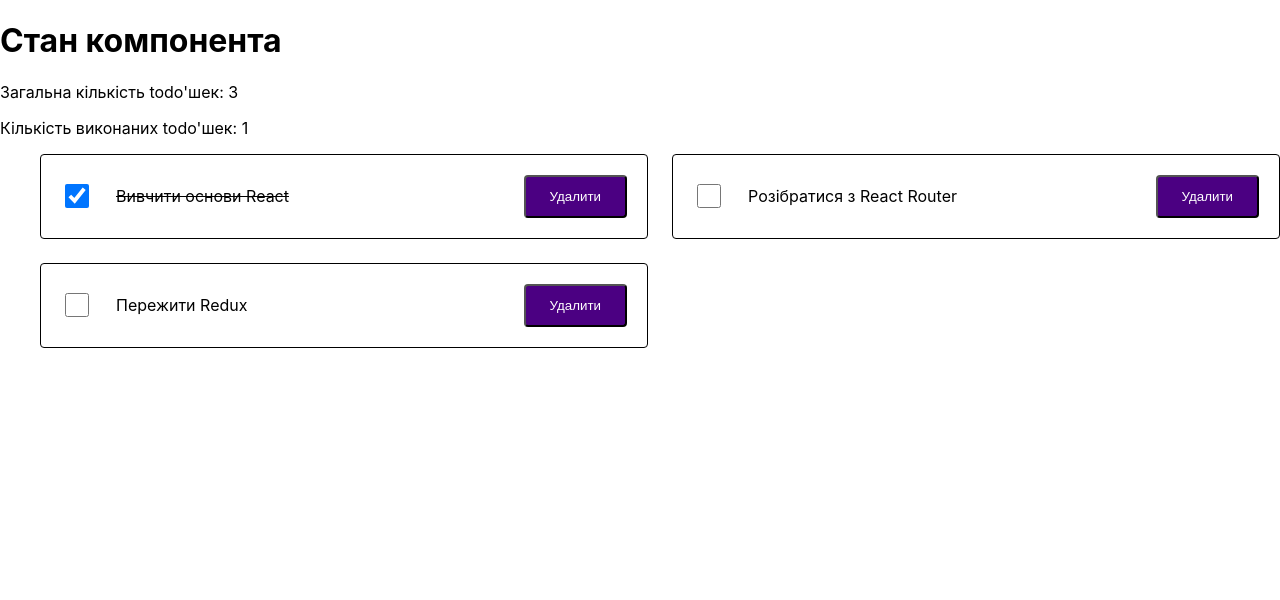
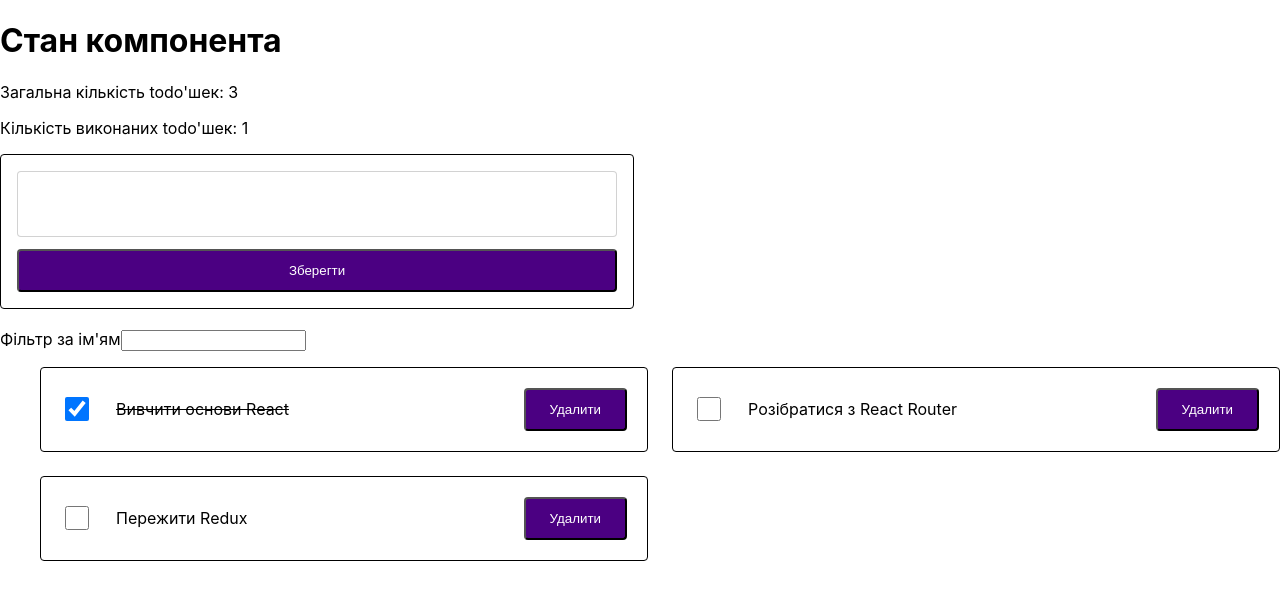
Before and after one commit to Allovallo/react-pract-04, a React (Create React App) app: page / in a window 1280 px wide. Shown: the top 600 px of the page. Built offline with nearby package versions, Linux system fonts and the light colour scheme.

Commit message:
files updated

```diff
--- a/src/App.js
+++ b/src/App.js
@@ -1,5 +1,6 @@
-import React, { Component } from 'react';
+import React, { Component, Fragment } from 'react';
 
+import { nanoid } from 'nanoid';
 import Dropdown from 'components/Dropdown';
 import './App.css';
 import Counter from 'components/Counter';
@@ -7,6 +8,8 @@
 import TodoList from 'components/TodoList';
 import initialTodos from './todos.json';
 import Form from 'components/Form';
+import TodoEditor from 'components/TodoEditor/TodoEditor';
+import Filter from 'components/Filter';
 
 const colorPickerOptions = [
   { label: 'red', color: '#F44336' },
@@ -20,6 +23,7 @@
 class App extends Component {
   state = {
     todos: initialTodos,
+    filter: '',
   };
 
   deleteTodo = todoId => {
@@ -35,40 +39,46 @@
   toggleCompleted = todoId => {
     console.log(todoId);
 
-    this.setState(prevState => ({
-      todos: prevState.todos.map(todo => {
-        if (todo.id === todoId) {
-          console.log('Знайшли потрібний todo!');
-          return {
-            ...todo,
-            completed: !todo.completed,
-          };
-        }
-        return todo;
-      }),
+    this.setState(({ todos }) => ({
+      todos: todos.map(todo =>
+        todo.id === todoId ? { ...todo, completed: !todo.completed } : todo
+      ),
     }));
   };
 
-  // handleNameChange = event => {
-  //   // console.log(event.currentTarget.value);
-  //   this.setState({ name: event.currentTarget.value });
-  // };
+  addTodo = text => {
+    const todo = {
+      id: nanoid(),
+      text,
+      completed: false,
+    };
 
-  // handleTagChange = event => {
-  //   this.setState({ tag: event.currentTarget.value });
-  // };
+    this.setState(prevState => ({ todos: [...prevState.todos, todo] }));
+  };
+
+  changeFilter = event => {
+    this.setState({ filter: event.currentTarget.value });
+  };
+
+  getVisibleTodos = () => {
+    const { filter, todos } = this.state;
+    const normalizedFilter = filter.toLowerCase();
+    return todos.filter(todo => todo.text.toLowerCase().includes(normalizedFilter));
+  };
+
+  calculateCompletedTodos = () => {
+    const { todos } = this.state;
+    return todos.reduce((total, todo) => (todo.completed ? total + 1 : total), 0);
+  };
 
   render() {
-    const { todos } = this.state;
-
+    const { todos, filter } = this.state;
     const totalTodoCount = todos.length;
-    const completedTodosCount = todos.reduce(
-      (total, todo) => (todo.completed ? total + 1 : total),
-      0
-    );
+    const completedTodosCount = this.calculateCompletedTodos();
+    const visibleTodos = this.getVisibleTodos();
 
     return (
-      <>
+      <Fragment>
         <h1>Стан компонента</h1>
         {/* <Form onSubmit={this.formSubmitHandler} /> */}
         {/* <Counter initialValue={10}></Counter> */}
@@ -79,12 +89,16 @@
           <p>Кількість виконаних todo'шек: {completedTodosCount}</p>
         </div>
 
+        <TodoEditor onSubmit={this.addTodo} />
+
+        <Filter value={filter} onChange={this.changeFilter}></Filter>
+
         <TodoList
-          todos={todos}
+          todos={visibleTodos}
           onDeleteTodo={this.deleteTodo}
           onToggleCompleted={this.toggleCompleted}
         />
-      </>
+      </Fragment>
     );
   }
 }
--- /dev/null
+++ b/src/components/Filter.js
@@ -0,0 +1,12 @@
+import React from 'react';
+
+const Filter = ({ value, onChange }) => {
+  return (
+    <label>
+      Фільтр за ім'ям
+      <input type="text" value={value} onChange={onChange} />
+    </label>
+  );
+};
+
+export default Filter;
--- /dev/null
+++ b/src/components/TodoEditor/TodoEditor.css
@@ -0,0 +1,46 @@
+.TodoEditor {
+    width: 600px;
+    display: flex;
+    flex-direction: column;
+    padding: 16px;
+    border: 1px solid black;
+    border-radius: 4px;
+    margin-bottom: 20px;
+}
+
+.TodoEditor__textarea {
+    line-height: 16px;
+
+    height: line-height * 3 + 24px;
+    padding: 12px 16px;
+    border: 1px solid rgba(33, 33, 33, 0.2);
+    border-radius: 4px;
+
+    font: inherit;
+    line-height: line-height;
+    letter-spacing: 0.01em;
+
+    resize: none;
+    margin-bottom: 12px;
+}
+
+.TodoEditor__button {
+    @extend %button;
+
+    width: 100%;
+    margin-left: auto;
+    border-radius: 4px;
+    padding: 12px 24px;
+    background-color: indigo;
+    color: white;
+    font-weight: 500;
+
+    &:hover,
+    &:focus {
+        background-color: indigo;
+    }
+
+    &:active {
+        box-shadow: 0px 4px 4px rgba(0, 0, 0, 0.15);
+    }
+}
--- /dev/null
+++ b/src/components/TodoEditor/TodoEditor.js
@@ -0,0 +1,35 @@
+import React, { Component } from 'react';
+import './TodoEditor.css';
+
+class TodoEditor extends Component {
+  state = {
+    message: '',
+  };
+
+  handleChange = event => {
+    this.setState({ message: event.currentTarget.value });
+  };
+
+  handleSubmit = event => {
+    event.preventDefault();
+    this.props.onSubmit(this.state.message);
+    this.setState({ message: '' });
+  };
+
+  render() {
+    return (
+      <form className="TodoEditor" onSubmit={this.handleSubmit}>
+        <textarea
+          className="TodoEditor__textarea"
+          value={this.state.message}
+          onChange={this.handleChange}
+        ></textarea>
+        <button type="submit" className="TodoEditor__button">
+          Зберегти
+        </button>
+      </form>
+    );
+  }
+}
+
+export default TodoEditor;
--- /dev/null
+++ b/src/components/TodoEditor/index.js
@@ -0,0 +1 @@
+export { default } from './TodoEditor';
```
